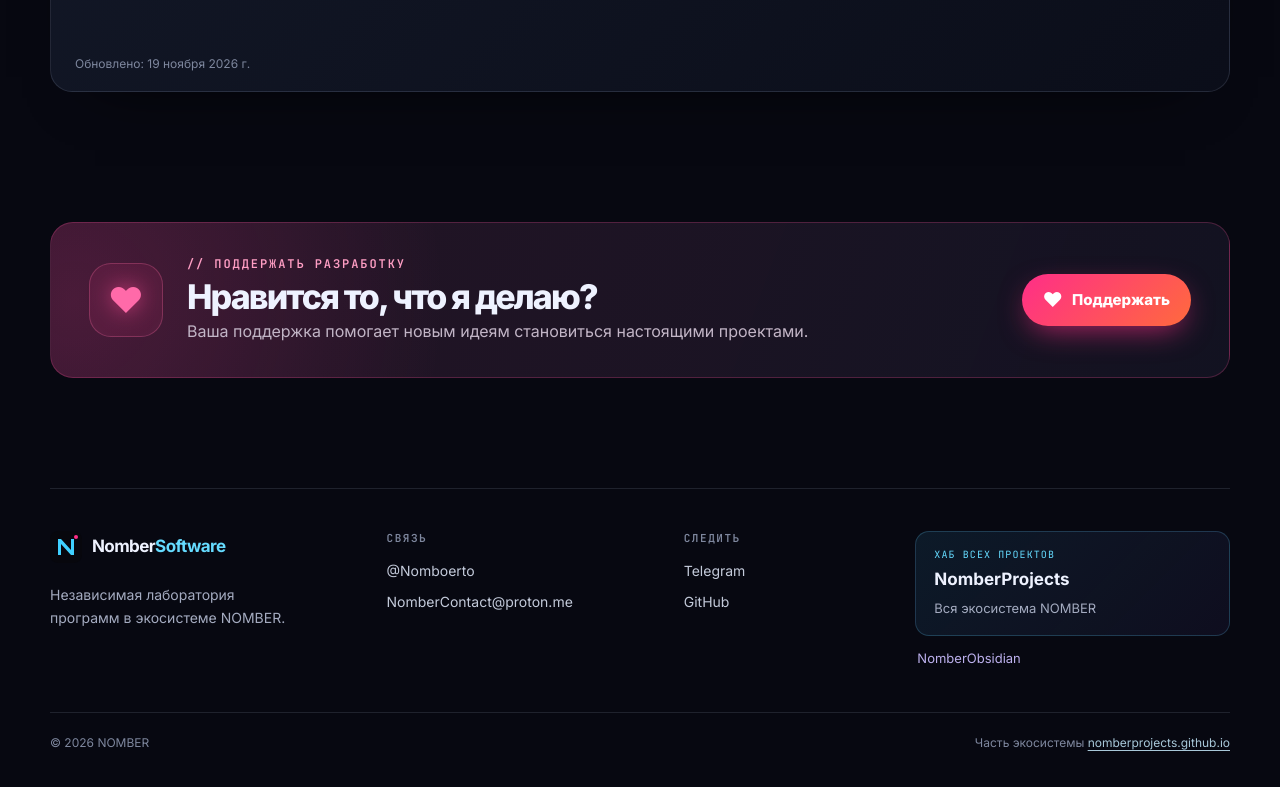
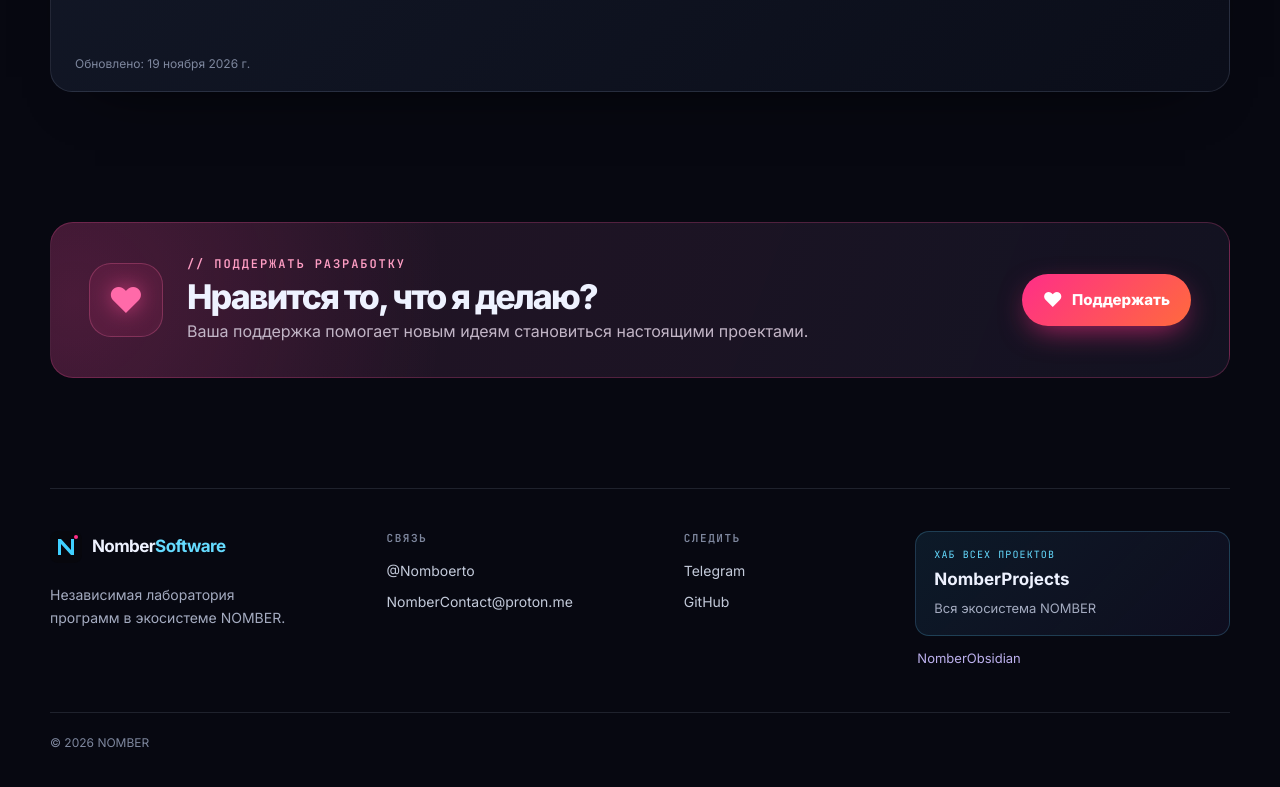
Before and after one commit to NomberSoftware/NomberSoftware.github.io, a plain HTML site: page index.html in a window 1280 px wide. Shown: the part 2026-2813 px from the top of the page. Drawn offline with Linux system fonts and the light colour scheme.

Commit message:
Remove duplicate footer link

```diff
--- a/index.html
+++ b/index.html
@@ -105,7 +105,7 @@
 
 <footer class="footer wrap" id="contact">
   <div class="footer-main"><div class="footer-about"><a class="brand" href="#top"><img src="assets/favicon.svg" width="32" height="32" alt=""><span>Nomber<b>Software</b></span></a><p data-i18n="footer.about">Независимая лаборатория программ в экосистеме NOMBER.</p></div><div class="footer-col"><h2 data-i18n="footer.contact">СВЯЗЬ</h2><a href="https://t.me/Nomboerto" target="_blank" rel="noopener noreferrer">@Nomboerto</a><a href="mailto:NomberContact@proton.me">NomberContact@proton.me</a></div><div class="footer-col"><h2 data-i18n="footer.follow">СЛЕДИТЬ</h2><a href="https://t.me/NomberSoftware" target="_blank" rel="noopener noreferrer">Telegram</a><a href="https://github.com/NomberSoftware" target="_blank" rel="noopener noreferrer">GitHub</a></div><div class="ecosystem"><a class="hub-card" href="https://nomberprojects.github.io/"><span data-i18n="footer.hub">ХАБ ВСЕХ ПРОЕКТОВ</span><strong>NomberProjects</strong><small data-i18n="footer.hubtext">Вся экосистема NOMBER</small></a><a class="ecosystem-sibling" href="https://nomberobsidian.github.io/">NomberObsidian</a></div></div>
-  <div class="footer-bottom"><p>© <span id="year">2026</span> NOMBER</p><p><span data-i18n="footer.part">Часть экосистемы</span> <a href="https://nomberprojects.github.io/">nomberprojects.github.io</a></p></div>
+  <div class="footer-bottom"><p>© <span id="year">2026</span> NOMBER</p></div>
 </footer>
 </body>
 </html>
```
